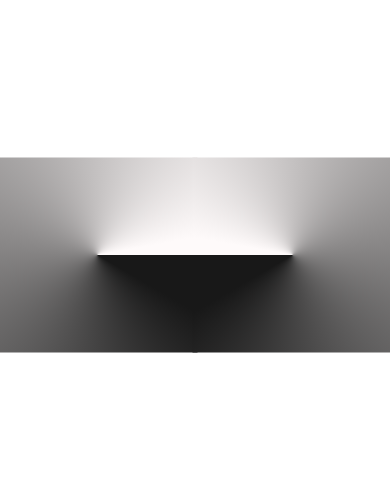
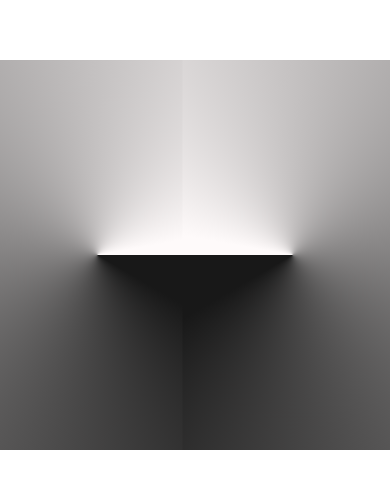
Before and after one commit to pamelajane-viloria/FE-assessment_Viloria, a React (Vite) app: page / in a window 390 px wide. Shown: the part 167-656 px from the top of the page. Built offline with nearby package versions, Linux system fonts and the light colour scheme.

Commit message:
fix: responsiveness and transform

```diff
--- a/src/App.jsx
+++ b/src/App.jsx
@@ -12,8 +12,8 @@ function App() {
 
 	return (
 		<div className="gradient-container reltative w-screen h-screen overflow-hidden flex flex-row justify-center items-center">
-			<div className={`left-panel xl:size-[800px] lg:size-[500px] md:size-[400px] size-[200px] ${ isFlipped ? "animate-flip-gradient" : "" }`}></div>
-			<div className={`right-panel xl:size-[800px] lg:size-[500px] md:size-[400px] size-[200px] ${ isFlipped ? "animate-flip-gradient" : "" }`}></div>
+			<div className={`left-panel w-full xl:h-[400px] lg:h-[260px] md:h-[200px] h-[110px] ${ isFlipped ? "animate-flip-gradient" : "" }`}></div>
+			<div className={`right-panel w-full xl:h-[400px] lg:h-[260px] md:h-[200px] h-[110px] ${ isFlipped ? "animate-flip-gradient" : "" }`}></div>
     	</div>
 	)
 }
--- a/src/index.css
+++ b/src/index.css
@@ -13,15 +13,23 @@
 
 .left-panel {
     background: conic-gradient(#fefafa 30deg, #181818 350deg);
-    transform: rotate(90deg);
+    transform: rotate(90deg) scale(2) translate(100px, 0);
 }
 
 .right-panel {
     background: conic-gradient(#fefafa 30deg, #181818 350deg);
-    transform: rotate(90deg) scaleY(-1);
+    transform: rotate(90deg) scaleY(-1) scale(2) translate(100px, 0);
 }
 
+@media (max-width: 768px) { /* remove transform translate */
+    .left-panel {
+        transform: rotate(90deg) scale(2);
+    }
 
+    .right-panel {
+        transform: rotate(90deg) scaleY(-1) scale(2);
+    }
+}
 
 @keyframes flip-gradient {
     0% { background: conic-gradient(#fefafa 30deg, #181818 320deg); }
```
